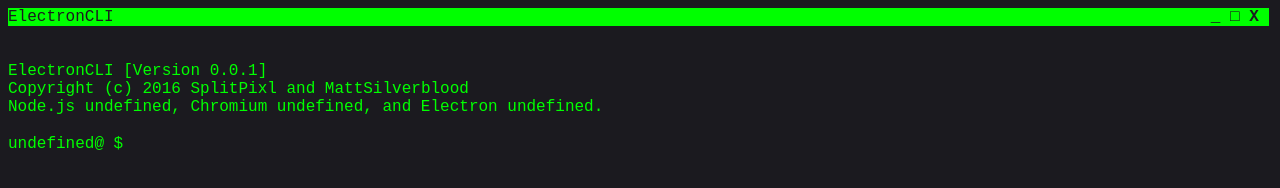
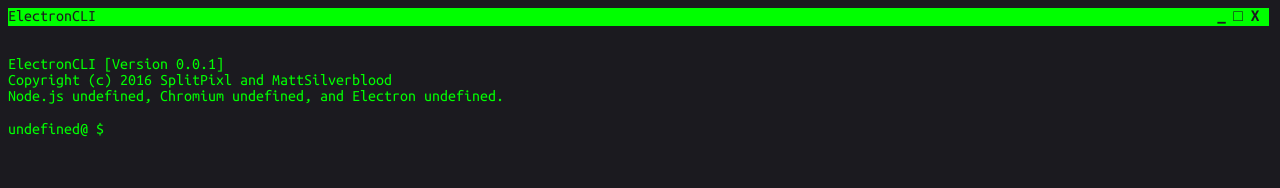
Before and after one commit to SplitPixl/ElectronCLI, an Electron app: page src/index.html in a window 1280 px wide. Drawn offline with Linux system fonts and the light colour scheme; no server answers.

Commit message:
Added woff2

```diff
--- a/src/theme.css
+++ b/src/theme.css
@@ -1,6 +1,6 @@
 @font-face {
   font-family: 'Ubuntu Mono';
-  src: url('font/UbuntuMono-Regular.ttf') format('ttf');
+  src: url('font/UbuntuMono-Regular.woff2') format('woff2');
 }
 
 @font-face {
```
Also changed, not shown: src/font/UbuntuMono-Regular.woff2 (added).
